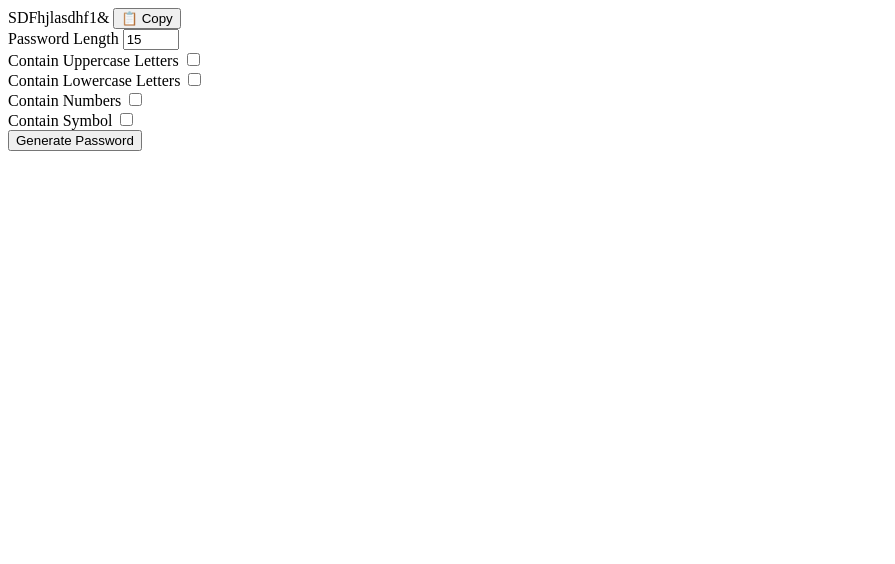
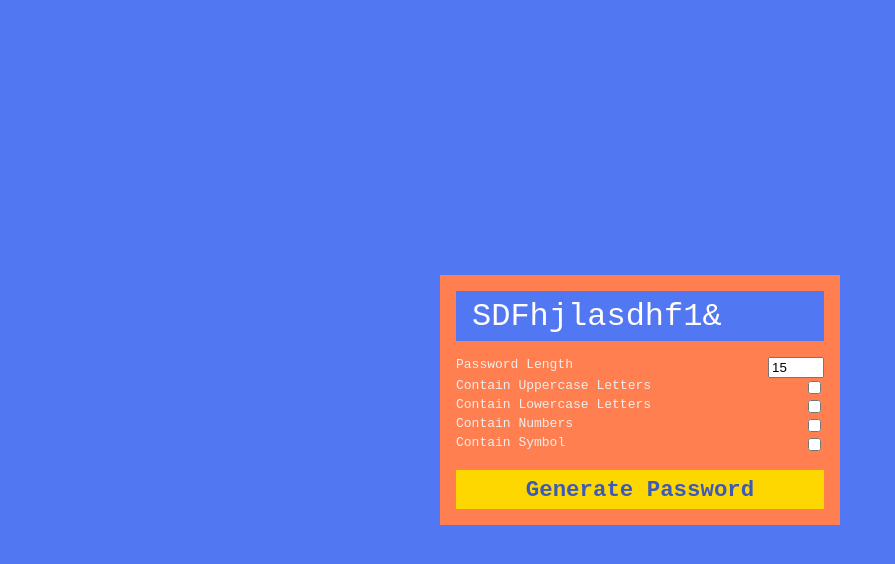
Before and after one commit to tanjeem/password-generator, a plain HTML site: page index.html in a window 1280 px wide. Shown: the whole page, without its empty margins (0-895 px from the left). Drawn offline with Linux system fonts and the light colour scheme.

Commit message:
Update index.html

```diff
--- a/index.html
+++ b/index.html
@@ -4,7 +4,7 @@
     <meta charset="UTF-8">
     <meta http-equiv="X-UA-Compatible" content="IE=edge">
     <meta name="viewport" content="width=device-width, initial-scale=1.0">
-    <link rel="stylesheet" href="/style.css">
+    <link rel="stylesheet" href="/generate.css">
     <script src="/script.js" defer></script>
     <title>Password generator</title>
 </head>
```
